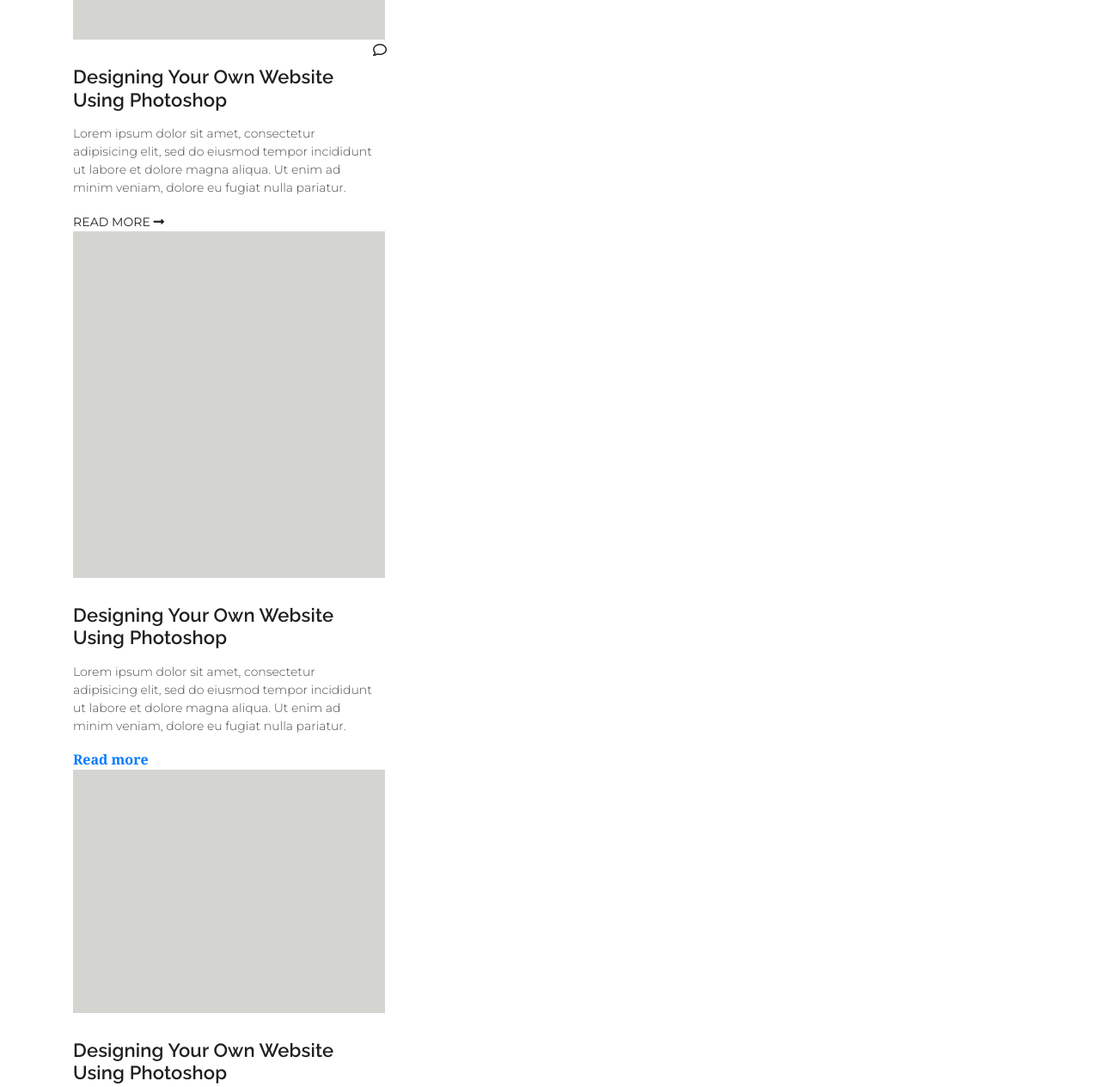
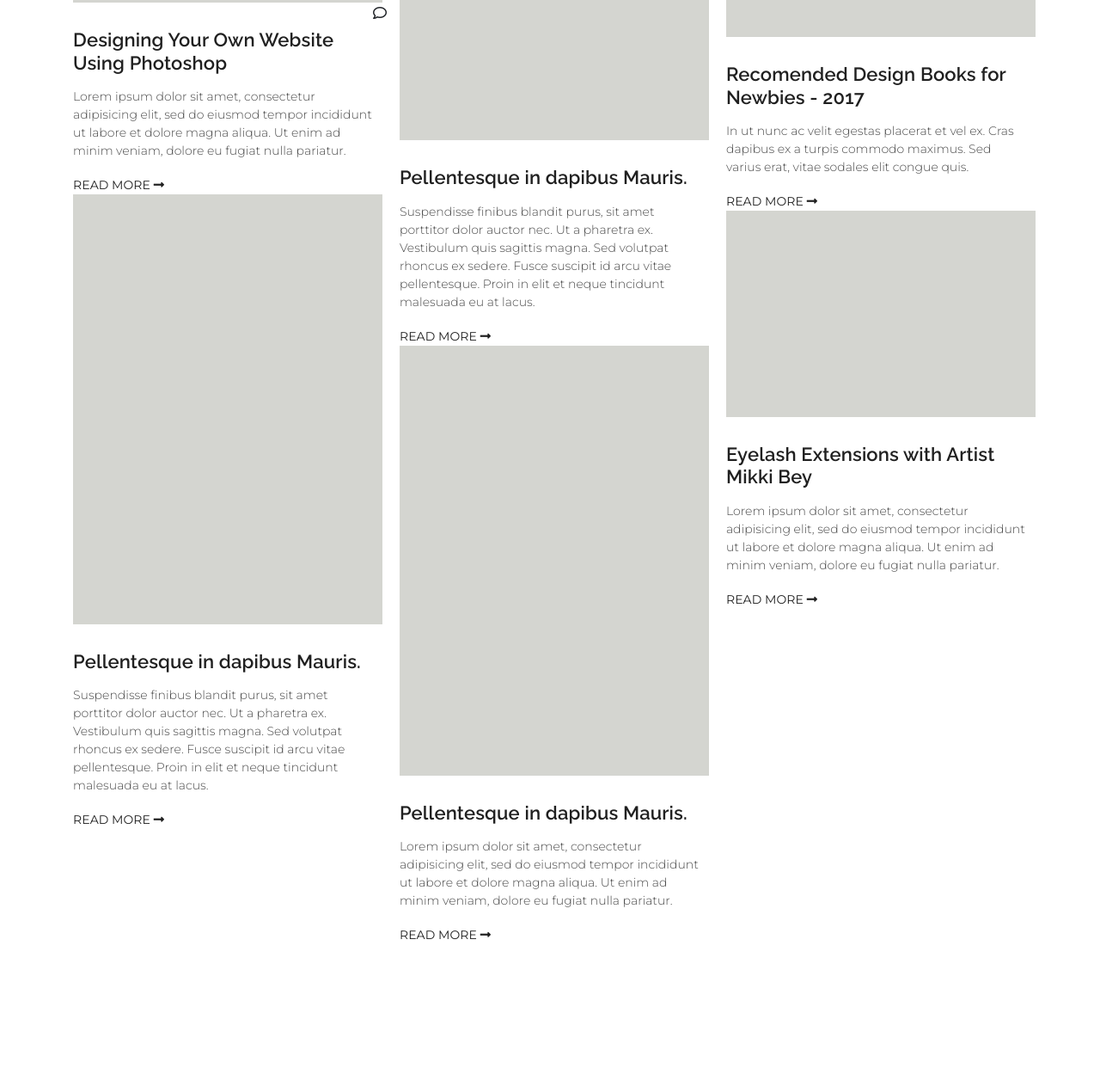
Before and after one commit to coatceatl/blog, a website built with webpack: page index.html in a window 1280 px wide. Shown: the part 526-1790 px from the top of the page at 86% size. After the commit the page ends 1688 px from the top, so only its background shows below. Built offline with Linux system fonts and the light colour scheme.

Commit message:
added posts, steel need to change css

```diff
--- a/index.html
+++ b/index.html
@@ -73,26 +73,64 @@
             <div class='col-12 col-sm-6 col-md-4 grid-item post'>
               <div class='post-image image2'></div>
               <div class='post-body'>
-                <h3 class='post-title'>Designing Your Own Website Using Photoshop</h3>
+                <h3 class='post-title'>Pellentesque in dapibus Mauris.</h3>
                 <p class='post-author'></p>
-                <p class='post-text'>Lorem ipsum dolor sit amet, consectetur adipisicing elit, sed
-                do eiusmod tempor incididunt ut labore et dolore magna aliqua. Ut enim ad minim veniam,
-                dolore eu fugiat nulla pariatur.</p>
-                <a href='#'>Read more</a>
+                <p class='post-text'>Suspendisse finibus blandit purus, sit amet porttitor dolor
+                auctor nec. Ut a pharetra ex. Vestibulum quis sagittis magna. Sed volutpat rhoncus
+                ex sedere. Fusce suscipit id arcu vitae pellentesque. Proin in elit et neque tincidunt
+                malesuada eu at lacus.</p>
+               <a class='post-link' href='#'>Read more <i class='fas fa-long-arrow-alt-right'></i></a>
+              </div>
+            </div>
+
+            <div class='col-12 col-sm-6 col-md-4 grid-item post'>
+              <div class='post-image image3'></div>
+              <div class='post-body'>
+                <h3 class='post-title'>Recomended  Design Books for Newbies - 2017</h3>
+                <p class='post-author'></p>
+                <p class='post-text'>In ut nunc ac velit egestas placerat et vel ex. Cras dapibus ex
+                a turpis commodo maximus. Sed varius erat, vitae sodales elit congue quis.</p>
+               <a class='post-link' href='#'>Read more <i class='fas fa-long-arrow-alt-right'></i></a>
+              </div>
+            </div>
+
+            <div class='col-12 col-sm-6 col-md-4 grid-item post'>
+              <div class='post-image image4'></div>
+              <div class='post-body'>
+                <h3 class='post-title'>Pellentesque in dapibus Mauris. </h3>
+                <p class='post-author'></p>
+                <p class='post-text'>Suspendisse finibus blandit purus, sit amet porttitor dolor
+                auctor nec. Ut a pharetra ex. Vestibulum quis sagittis magna. Sed volutpat rhoncus
+                ex sedere. Fusce suscipit id arcu vitae pellentesque. Proin in elit et neque
+                tincidunt malesuada eu at lacus.</p>
+               <a class='post-link' href='#'>Read more <i class='fas fa-long-arrow-alt-right'></i></a>
               </div>
             </div>
 
             <div class='col-12 col-sm-6 col-md-4 grid-item post'>
               <div class='post-image image1'></div>
               <div class='post-body'>
-                <h3 class='post-title'>Designing Your Own Website Using Photoshop</h3>
+                <h3 class='post-title'>Eyelash Extensions with Artist Mikki Bey</h3>
                 <p class='post-author'></p>
                 <p class='post-text'>Lorem ipsum dolor sit amet, consectetur adipisicing elit, sed
-                do eiusmod tempor incididunt ut labore et dolore magna aliqua. Ut enim ad minim veniam,
-                dolore eu fugiat nulla pariatur.</p>
-                <a href='#'>Read more</a>
+                do eiusmod tempor incididunt ut labore et dolore magna aliqua. Ut enim ad minim
+                veniam,  dolore eu fugiat nulla pariatur.</p>
+               <a class='post-link' href='#'>Read more <i class='fas fa-long-arrow-alt-right'></i></a>
               </div>
             </div>
+
+           <div class='col-12 col-sm-6 col-md-4 grid-item post'>
+              <div class='post-image image4'></div>
+              <div class='post-body'>
+                <h3 class='post-title'>Pellentesque in dapibus Mauris. </h3>
+                <p class='post-author'></p>
+                <p class='post-text'>Lorem ipsum dolor sit amet, consectetur adipisicing elit, sed
+                do eiusmod tempor incididunt ut labore et dolore magna aliqua. Ut enim ad minim
+                veniam,  dolore eu fugiat nulla pariatur.</p>
+               <a class='post-link' href='#'>Read more <i class='fas fa-long-arrow-alt-right'></i></a>
+              </div>
+            </div>
+
 
           </div>
 
--- a/src/index.js
+++ b/src/index.js
@@ -8,7 +8,8 @@
 $(document).ready(function() {
  $('.grid').masonry({
     itemSelector: '.grid-item',
-    columnWidth: 360,
-    gutter: 15,
+    columnWidth: '.grid-sizer',
+    //gutter: 10,
+    percentPosition: true
   });
 });
--- a/src/scss/_blog.scss
+++ b/src/scss/_blog.scss
@@ -15,14 +15,20 @@
 }
 .post-image {
   background-color: #d4d5d0;
-  width: 363px;
+  width: 360px;
   position: relative;
 }
 .image1 {
-  height: 283px;
+  height: 240px;
 }
 .image2 {
-  height: 403px;
+  height: 400px;
+}
+.image3 {
+  height: 280px;
+}
+.image4 {
+  height: 500px;
 }
 .post-comments {
   content:'';
```
Also changed, not shown: dist/main.css, dist/main.js.
